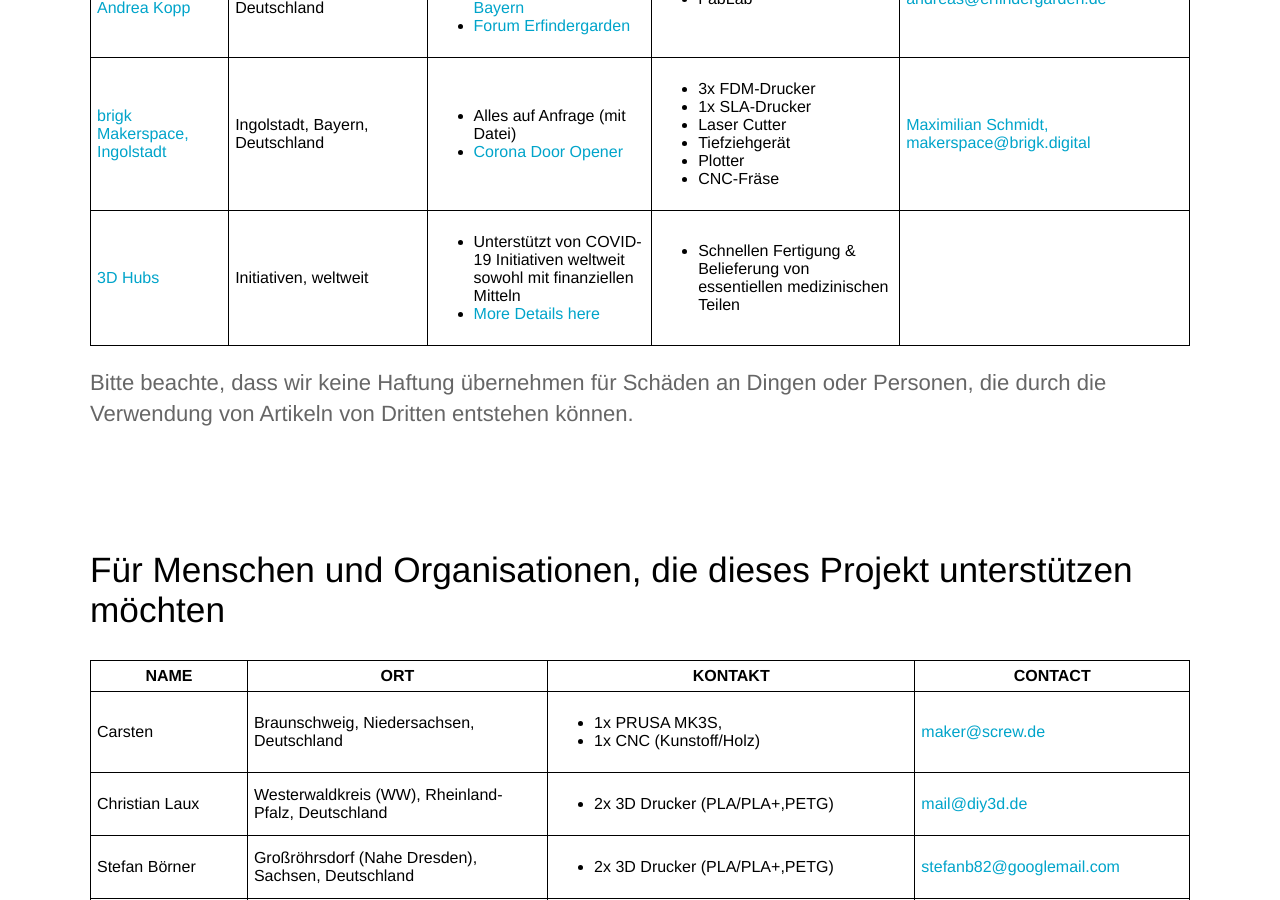
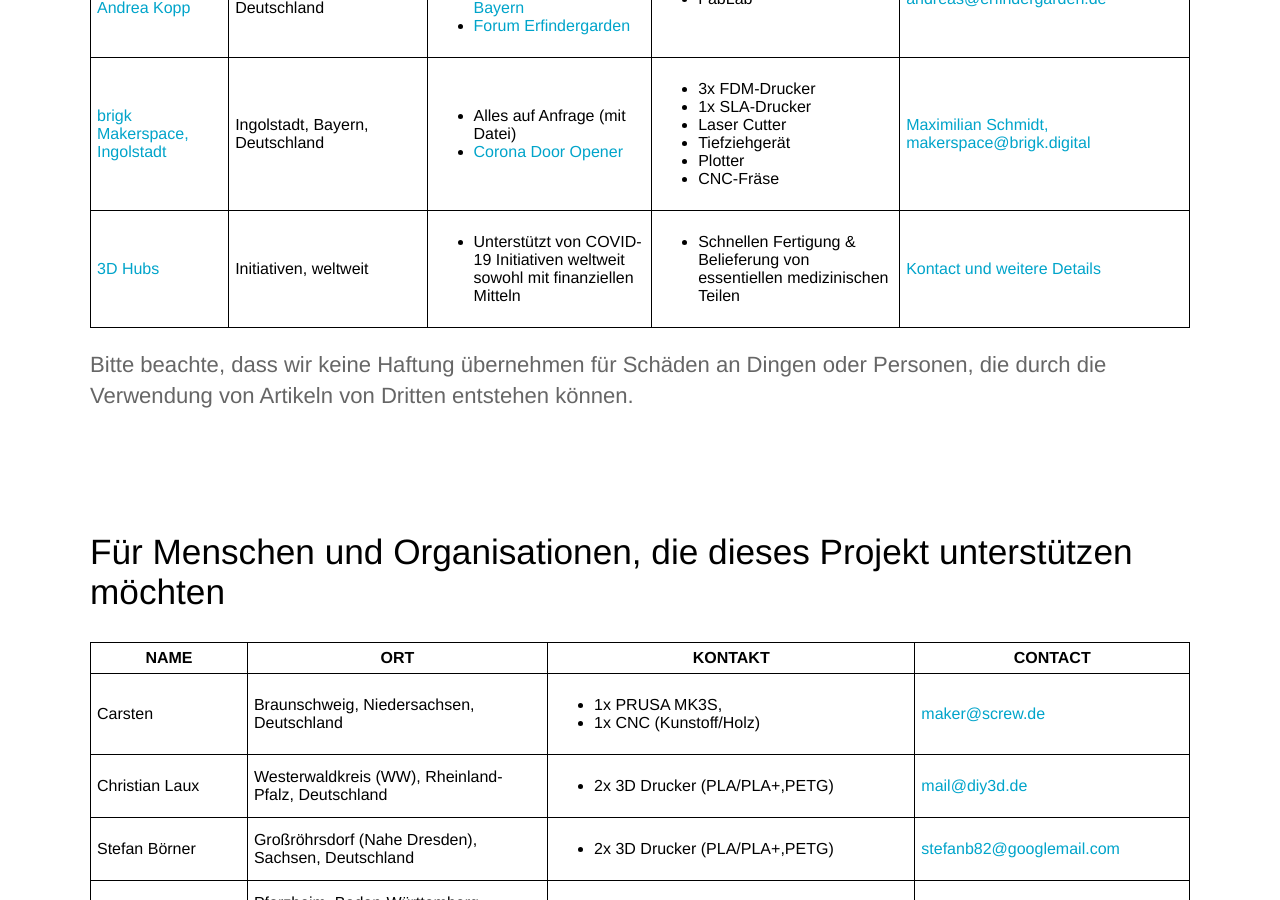
Before and after one commit to CloudCannon/hydra-jekyll-template, a Jekyll site: the page built from de/index.html, in a window 1280 px wide and 900 px high, scrolled down 1962 px. Built offline with Jekyll 4.4.1, drawn with Linux system fonts in a browser that asks for light colours.

Commit message:
Fix entry

```diff
--- a/_data/hubs.yml
+++ b/_data/hubs.yml
@@ -249,11 +249,10 @@
     # State / region is optional
     state:
     city: Initiativen
-    contact: '<a href="mailto:"></a>'
+    contact: '<a href="https://www.3dhubs.com/de/covid-19-fund/" target="_blank">Kontact und weitere Details</a>'
     capacity:
       - Schnellen Fertigung & Belieferung von essentiellen medizinischen Teilen
     we_offer:
       - Unterstützt von COVID-19 Initiativen weltweit sowohl mit finanziellen Mitteln
-      - '<a href="https://www.3dhubs.com/de/covid-19-fund/" target="_blank">More Details here</a>'
 
 # Copy the block above and repeat =)
```
